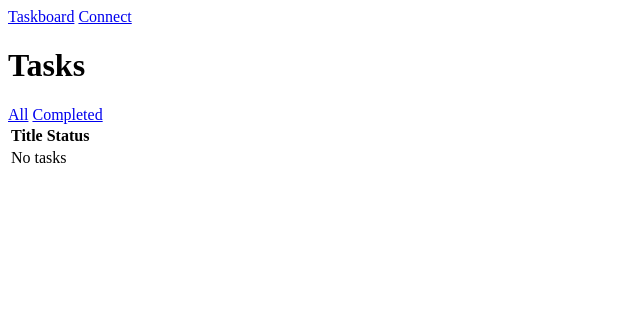
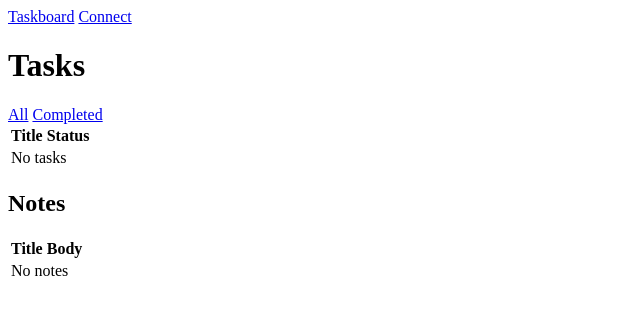
Before and after one commit to HuzefaRoco/taskboard-mcp, a FastAPI app: template app/templates/tasks.html in a window 1280 px wide. Shown: the top 315 px of the page, without its empty margins (0-640 px from the left). Run offline with FastAPI, Linux system fonts and the light colour scheme; the template is opened without the code that fills it, so the values that code supplies are empty; parts of the project's set-up code (start-up, migrations or seed data) failed here and were passed over.

Commit message:
show notes on task page

```diff
--- a/app/templates/tasks.html
+++ b/app/templates/tasks.html
@@ -17,4 +17,17 @@
     {% endfor %}
     </tbody>
 </table>
+<section aria-label="Notes">
+    <h1>Notes</h1>
+    <table id="notes-table">
+        <thead><tr><th scope="col">Title</th><th scope="col">Body</th></tr></thead>
+        <tbody>
+        {% for note in notes %}
+            <tr><td>{{ note.title }}</td><td>{{ note.body }}</td></tr>
+        {% else %}
+            <tr><td colspan="2">No notes</td></tr>
+        {% endfor %}
+        </tbody>
+    </table>
+</section>
 {% endblock %}
```
Also changed, not shown: app/web.py (+5 -2 lines), tests/test_web.py (+16 -0 lines).
